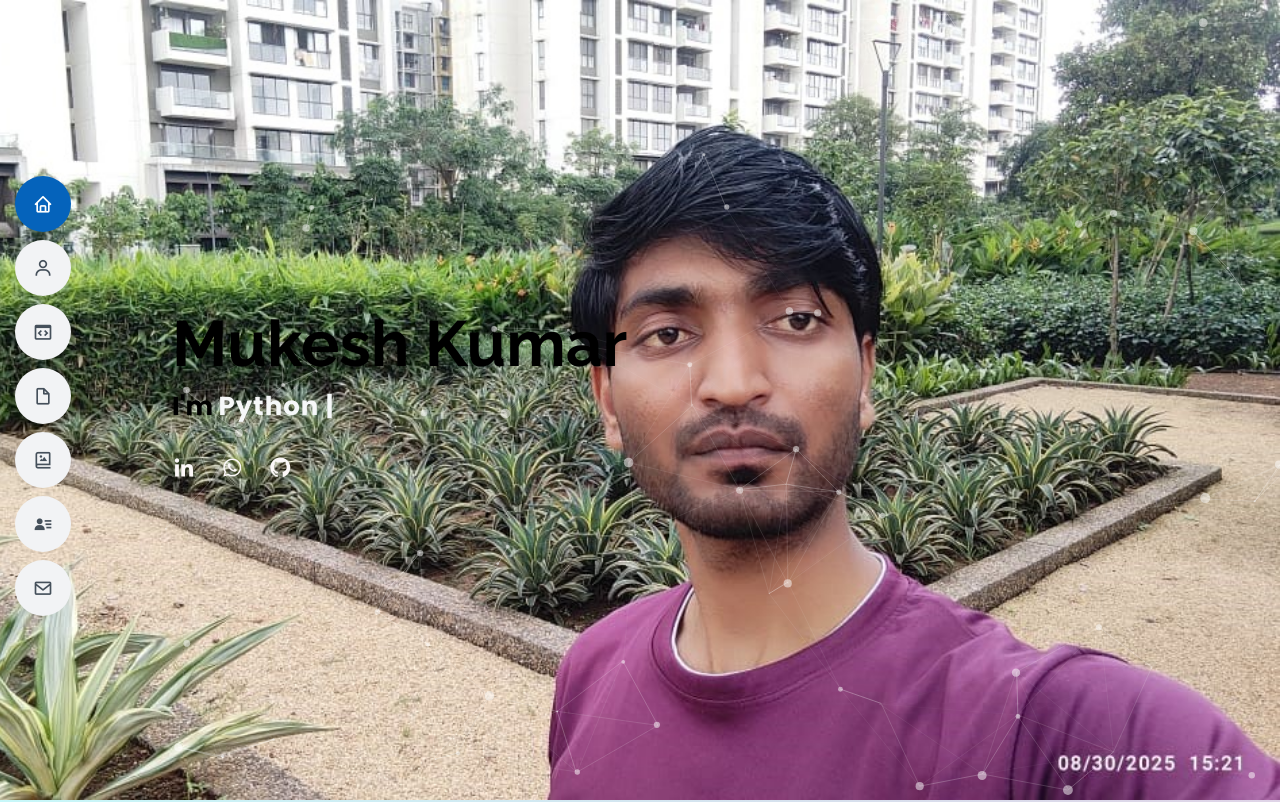
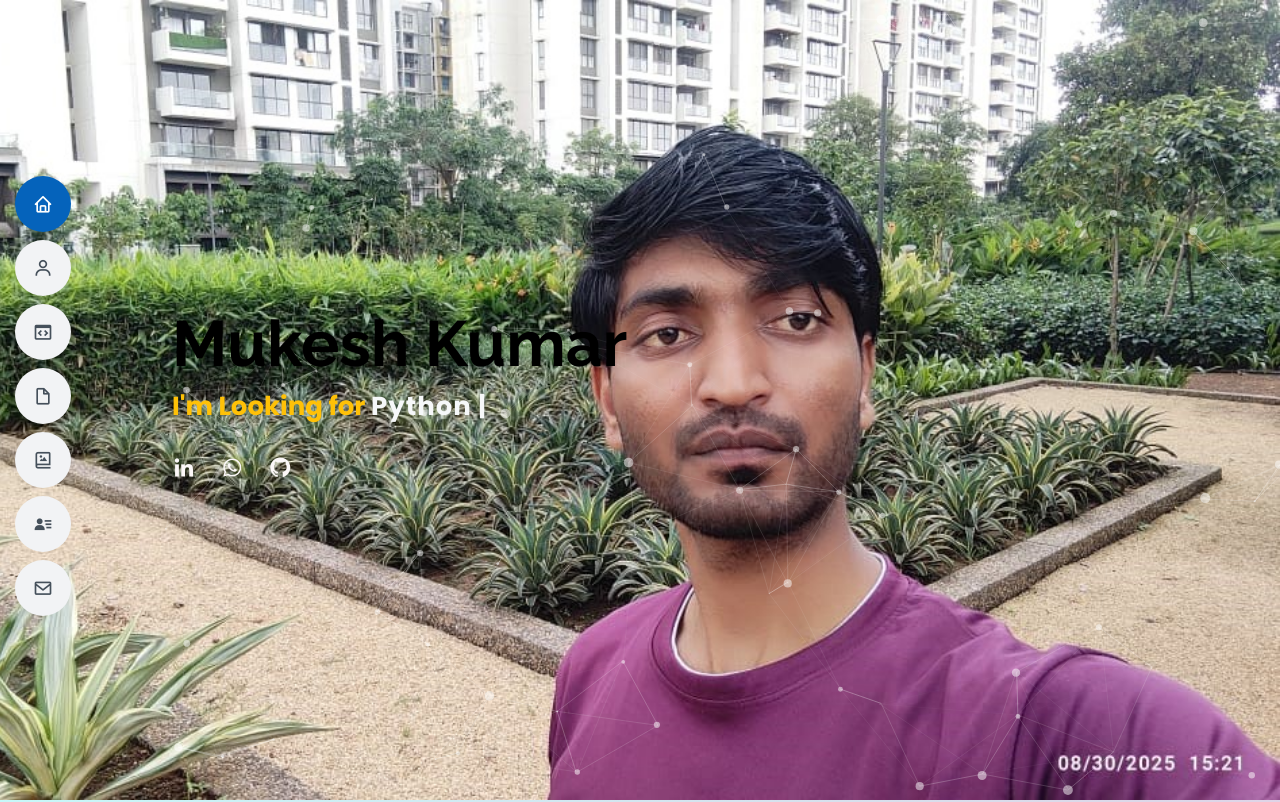
Before and after one commit to mukeshk2212/Mukesh-s-portfolio, a plain HTML site: page index.html in a window 1280 px wide. Shown: the top 802 px of the page. Drawn offline with nearby package versions, Linux system fonts and the light colour scheme; files whose address does not match are found by name.

Commit message:
'mukesh'

```diff
--- a/assets/css/style.css
+++ b/assets/css/style.css
@@ -291,7 +291,7 @@ h1, h2, h3, h4, h5, h6 {
 }
 
 #hero p {
-  color: black;
+  color:#ffc107;
   margin: 15px 0 0 0;
   font-size: 26px;
   font-family: "Poppins", sans-serif;
--- a/index.html
+++ b/index.html
@@ -56,7 +56,7 @@
     </div>
     <div class="container" data-aos="zoom-in" data-aos-delay="100">
       <h1> Mukesh Kumar </h1>
-      <p>I'm <span class="typed" data-typed-items=" Python Full Stack Developer, python Automation, Competive Coder , Api developer ,Backend developer"></span></p>
+      <p>I'm Looking for  <span class="typed" data-typed-items="Python Full Stack Developer, python Automation, Python sql, Api developer ,Backend developer"></span></p>
       <div class="social-links">
         <!-- <a href="https://twitter.com/Rajan_Kumar_Sah" target="_blank" class="twitter"><i class="bx bxl-twitter"></i></a> -->
         <!-- <a href="https://www.facebook.com/1Rajankumarsah" target="_blank" class="facebook"><i class="bx bxl-facebook"></i></a> -->
```
